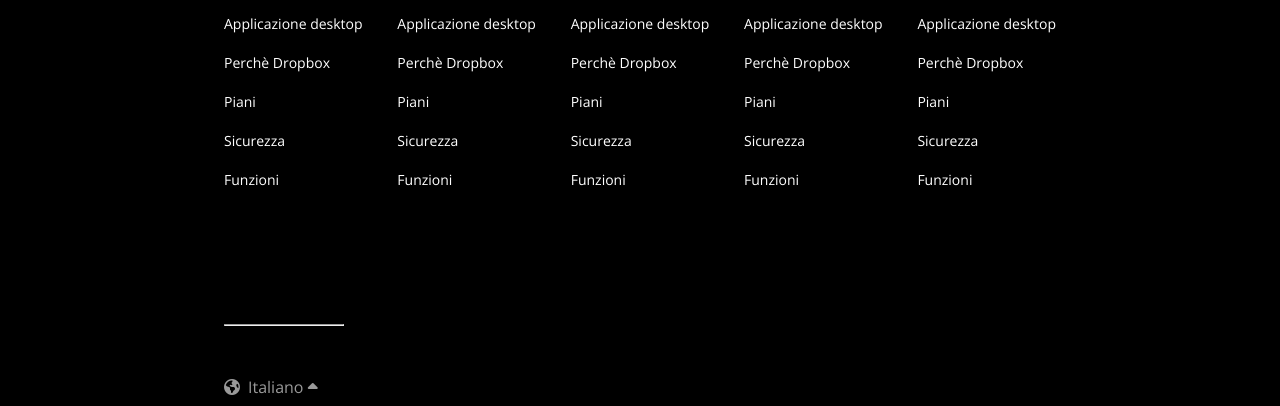
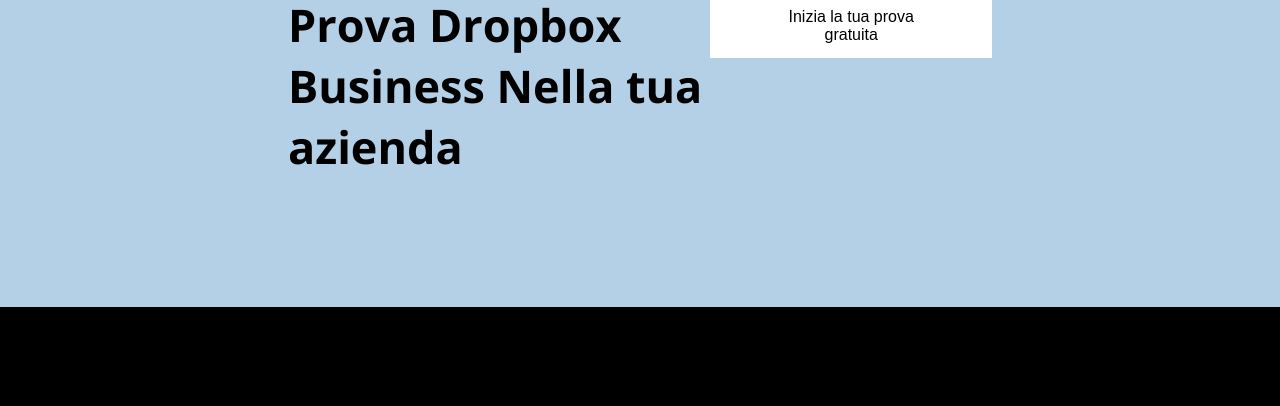
Before and after one commit to AndreaGul/htmlcss-dropbox, a plain HTML site: page index.html in a window 1280 px wide. Shown: the part 6372-6778 px from the top of the page. Drawn offline with nearby package versions, Linux system fonts and the light colour scheme.

Commit message:
feat:sezione prova gratuita

```diff
--- a/css/style.css
+++ b/css/style.css
@@ -553,6 +553,39 @@ body {
 
 /* *** /contenitore banner con sponsor  *** */
 
+/* ** sezione prova gratuita** */
+
+/* colore container e spazziamento interno degli lementi da esso */
+.sez-provagratuita {
+  background-color: #b4d0e7;
+  padding: 140px 0 130px 0;
+}
+/* grandezza contenitore con titolo */
+.sez-provagratuita .spaz-titolo {
+  width: 60%;
+}
+
+/* grandezza font titolo */
+.sez-provagratuita .spaz-titolo {
+  font-size: 30px;
+}
+
+/* grandezza contenitore bottone */
+.sez-provagratuita .spaz-button {
+  width: 40%;
+  text-align: right;
+}
+
+/* caratteristiche bottone */
+.sez-provagratuita .spaz-button .button-default {
+  color: black;
+  background-color: white;
+
+  padding: 14px 50px;
+}
+
+/* ** /sezione prova gratuita** */
+
 /* ********* /main ******** */
 
 /* ********** footer ************ */
--- a/index.html
+++ b/index.html
@@ -554,6 +554,25 @@
         <!-- /quadrato a destra -->
       </div>
       <!-- contenitore con gli sponsor diviso in 3 parti uguali -->
+
+      <!-- sezione prova gratuita -->
+      <!-- contenitore di background -->
+      <div class="sez-provagratuita">
+        <!-- contenitore del titolo e del bottone -->
+        <div class="row container-small">
+          <!-- titolo -->
+          <div class="spaz-titolo">
+            <h2>Prova Dropbox Business Nella tua azienda</h2>
+          </div>
+
+          <!-- bottone -->
+          <div class="spaz-button">
+            <button class="button-default">Inizia la tua prova gratuita</button>
+          </div>
+        </div>
+        <!-- contenitore del titolo e del bottone -->
+      </div>
+      <!-- /contenitore di background -->
     </main>
     <!-- fine main -->
 
```
